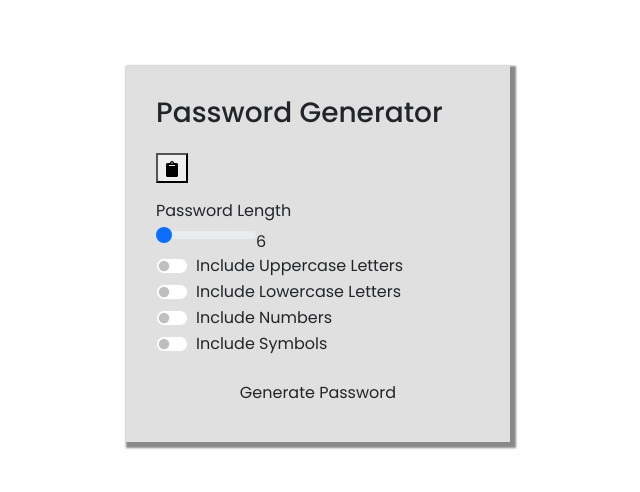
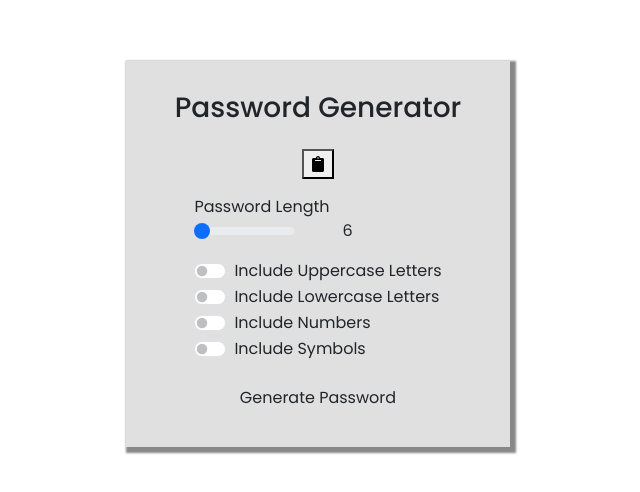
Before and after one commit to odhiambo-ed/react-secure-pass-gen, a React (Vite) app: page / in a window 1280 px wide. Shown: the part 146-638 px from the top of the page, without its empty margins (322-962 px from the left). Built offline with nearby package versions, Linux system fonts and the light colour scheme.

Commit message:
add flex

```diff
--- a/src/components/Password.jsx
+++ b/src/components/Password.jsx
@@ -5,7 +5,7 @@ import { useState } from "react";
 export default function Password() {
   const [passLength, setPassLength] = useState(6)
   return (
-      <div className="pass__container mx-auto d-flex flex-column gap-3">
+      <div className="pass__container mx-auto d-flex flex-column gap-3 justify-content-center align-items-center">
         <h3>Password Generator</h3>
         <div className="pass__field">
           <span></span>
@@ -14,9 +14,9 @@ export default function Password() {
           </button>
         </div>
         <div className="settings">
-          <div className="setting-range">
+          <div className="setting-range mb-3">
             <label htmlFor="">Password Length</label>
-            <div className="range__value">
+            <div className="range__value d-flex gap-5">
               <input
                 type="range"
                 className="form-range custom__range"
```
